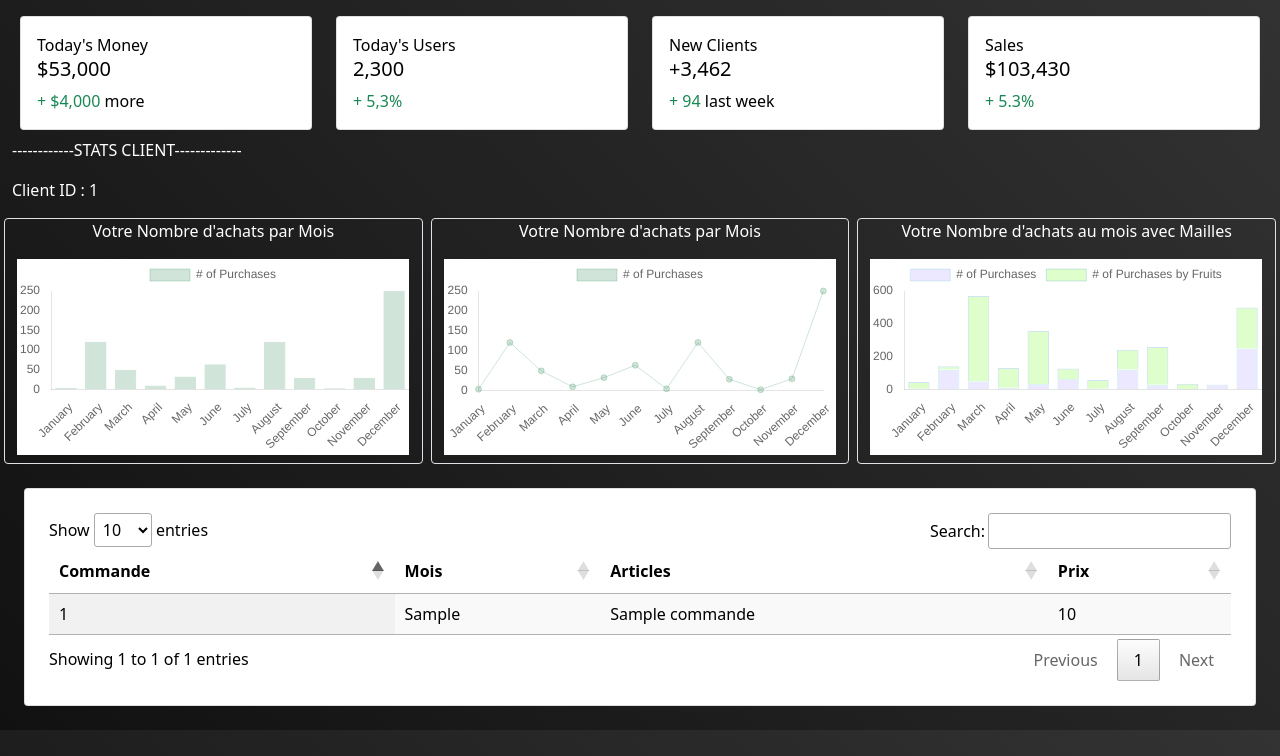
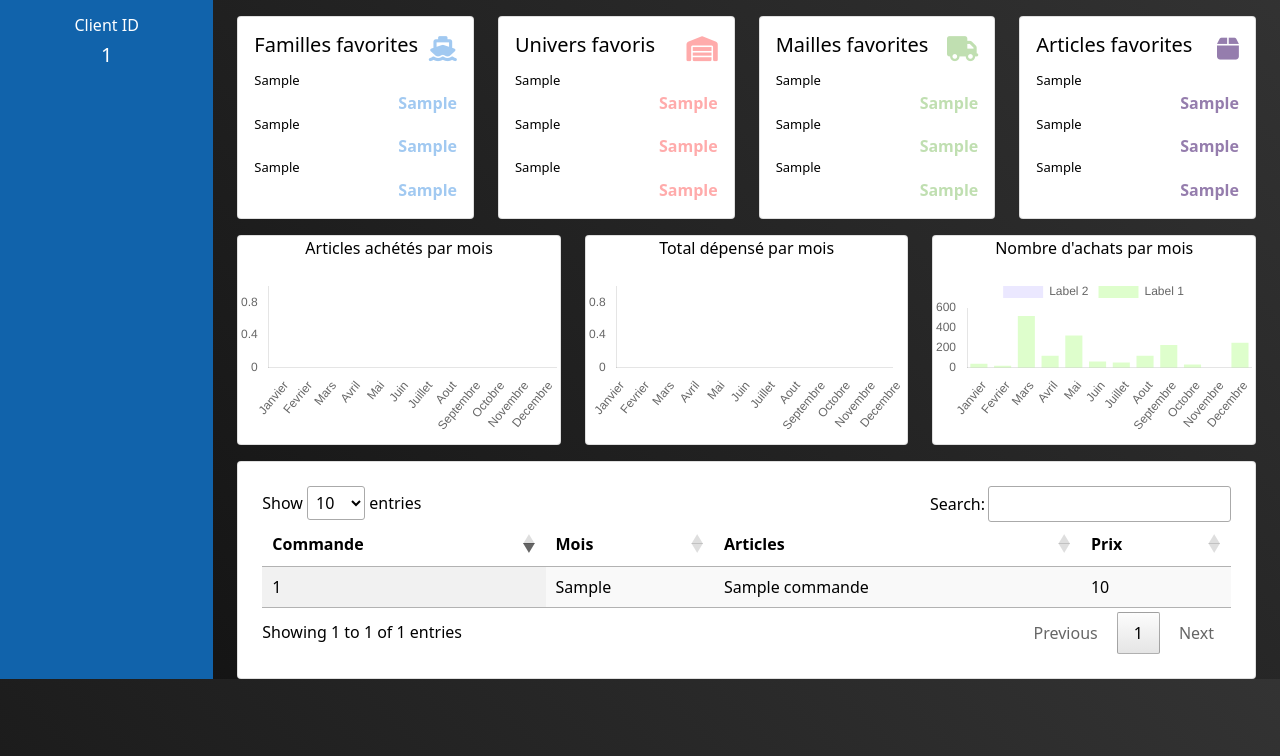
Before and after one commit to Estiennejeremy/T-DAT-901, a Django app: template DataHub/DataHub/templates/DataHub/home.html in a window 1280 px wide. Shown: the part 44-800 px from the top of the page. Run offline with Django 3.2, Linux system fonts and the light colour scheme; the template is opened without the code that fills it: most values are stand-ins (such as "Sample title", 1, 10 or a date in 2020); some libraries are stand-ins or nearby versions.

Commit message:
new commit

```diff
--- a/DataHub/DataHub/templates/DataHub/base.html
+++ b/DataHub/DataHub/templates/DataHub/base.html
@@ -4,7 +4,6 @@
     <head>
         <meta charset="utf-8" />
         <title>KaDo</title>
-
         <link rel="stylesheet" type="text/css" href="{% static 'css/style.css' %}"/>
         <link rel="stylesheet" type="text/css" href="https://cdn.jsdelivr.net/npm/bootstrap@5.1.3/dist/css/bootstrap.min.css" integrity="sha384-1BmE4kWBq78iYhFldvKuhfTAU6auU8tT94WrHftjDbrCEXSU1oBoqyl2QvZ6jIW3" crossorigin="anonymous">
         <link rel="stylesheet" type="text/css" href="https://cdn.datatables.net/1.10.22/css/jquery.dataTables.css" />
--- a/DataHub/DataHub/templates/DataHub/home.html
+++ b/DataHub/DataHub/templates/DataHub/home.html
@@ -1,151 +1,150 @@
 {% extends "DataHub/base.html" %}
 {% block content %}
 
-<div class="content mt-3">
-
-    <div class="row m-2 ">
-        <div class="col-xl-3 col-sm-6 mb-xl-0 mb-4">
+<div class="content">
+    <div class="row m-0">
+        <div class="col-2 m-0 pt-3" style="background-color: rgb(17, 99, 171);">
+            <center>
+                <h6>Client ID</h6>
+                <h5>{{ clientID }}</h5>
+            </center>
+        </div>
+        <div class="col m-0">
+            <div class="row m-0 mt-3">
+                <div class="col-xl-3 col-sm-6 mb-xl-0 mb-3">
                     <div class="card">
                         <div class="card-body p-3">
                             <div class="row">
-                        <div class="col-7">
-                            <div class="numbers">
-                                <p class="text-sm mb-0 text-capitalize font-weight-bold">Today's Money</p>
-                                <h5 class="font-weight-bolder">$53,000</h5>
-                                <span class="text-success text-sm font-weight-bolder">+ $4,000</span>
-                                <span class="text-sm">more</span>
+                                <h5 class="font-weight-bolder">Familles favorites
+                                    <span style="float: right; font-size: 25px; color: #A1C9F1;">
+                                        <i class="fa fa-ship"></i>
+                                    </span>
+                                </h5>
+                            </div>
+                            <div class="row">
+                                <div class="col-9" style="font-size: 13px;">{{ mostFamilles.index.0|slice:"0:25" }}</div>
+                                <div class="col" style="text-align: right; color: #A1C9F1;"><b>{{ mostFamilles.data.0 }}</b></div>
+                            </div>
+                            <div class="row">
+                                <div class="col-9" style="font-size: 13px;">{{ mostFamilles.index.1|slice:"0:25" }}</div>
+                                <div class="col" style="text-align: right; color: #A1C9F1;"><b>{{ mostFamilles.data.1 }}</b></div>
+                            </div>
+                            <div class="row">
+                                <div class="col-10" style="font-size: 13px;">{{ mostFamilles.index.2|slice:"0:25" }}</div>
+                                <div class="col" style="text-align: right; color: #A1C9F1;"><b>{{ mostFamilles.data.2 }}</b></div>
                             </div>
                         </div>
-                        <div class="col-5 text-end my-auto">
-                            <div class="icon icon-shape bg-gradient-primary shadow text-center border-radius-md">
-                                <i class="ni ni-money-coins text-lg opacity-10" aria-hidden="true"></i>
+                    </div>
+                </div>
+                <div class="col-xl-3 col-sm-6 mb-xl-0 mb-3">
+                    <div class="card">
+                        <div class="card-body p-3">
+                            <div class="row">
+                                <h5 class="font-weight-bolder">Univers favoris
+                                    <span style="float: right; font-size: 25px; color: #FFABAB;">
+                                        <i class="fa fa-warehouse"></i>
+                                    </span>
+                                </h5>
+                            </div>
+                            <div class="row">
+                                <div class="col-9" style="font-size: 13px;">{{ mostUnivers.index.0|slice:"0:25" }}</div>
+                                <div class="col" style="text-align: right; color: #FFABAB;"><b>{{ mostUnivers.data.0 }}</b></div>
+                            </div>
+                            <div class="row">
+                                <div class="col-9" style="font-size: 13px;">{{ mostUnivers.index.1|slice:"0:25" }}</div>
+                                <div class="col" style="text-align: right; color: #FFABAB;"><b>{{ mostUnivers.data.1 }}</b></div>
+                            </div>
+                            <div class="row">
+                                <div class="col-9" style="font-size: 13px;">{{ mostUnivers.index.2|slice:"0:25" }}</div>
+                                <div class="col" style="text-align: right; color: #FFABAB;"><b>{{ mostUnivers.data.2 }}</b></div>
+                            </div>
+                        </div>
+                    </div>
+                </div>
+                <div class="col-xl-3 col-sm-6 mb-xl-0 mb-3">
+                    <div class="card">
+                        <div class="card-body p-3">
+                            <div class="row">
+                                <h5 class="font-weight-bolder">Mailles favorites
+                                    <span style="float: right; font-size: 25px; color: #C0DFB1;">
+                                        <i class="fa fa-truck"></i>
+                                    </span>
+                                </h5>
+                            </div>
+                            <div class="row">
+                                <div class="col-10" style="font-size: 13px;">{{ mostMailles.index.0|slice:"0:25" }}</div>
+                                <div class="col" style="text-align: right; color: #C0DFB1;"><b>{{ mostMailles.data.0 }}</b></div>
+                            </div>
+                            <div class="row">
+                                <div class="col-10" style="font-size: 13px;">{{ mostMailles.index.1|slice:"0:25" }}</div>
+                                <div class="col" style="text-align: right; color: #C0DFB1;"><b>{{ mostMailles.data.1 }}</b></div>
+                            </div>
+                            <div class="row">
+                                <div class="col-10" style="font-size: 13px;">{{ mostMailles.index.2|slice:"0:25" }}</div>
+                                <div class="col" style="text-align: right; color: #C0DFB1;"><b>{{ mostMailles.data.2 }}</b></div>
+                            </div>
+                        </div>
+                    </div>
+                </div>
+                <div class="col-xl-3 col-sm-6 mb-xl-0 mb-3">
+                    <div class="card">
+                        <div class="card-body p-3">
+                            <div class="row">
+                                <h5 class="font-weight-bolder">Articles favorites
+                                    <span style="float: right; font-size: 25px; color: #957DAD;">
+                                        <i class="fa fa-box"></i>
+                                    </span>
+                                </h5>
+
+                            </div>
+                            <div class="row">
+                                <div class="col-10" style="font-size: 13px;">{{ mostArticles.index.0|slice:"0:25" }}</div>
+                                <div class="col" style="text-align: right; color: #957DAD;"><b>{{ mostArticles.data.0 }}</b></div>
+                            </div>
+                            <div class="row">
+                                <div class="col-10" style="font-size: 13px;">{{ mostArticles.index.1|slice:"0:25" }}</div>
+                                <div class="col" style="text-align: right; color: #957DAD;"><b>{{ mostArticles.data.1 }}</b></div>
+                            </div>
+                            <div class="row">
+                                <div class="col-10" style="font-size: 13px;">{{ mostArticles.index.2|slice:"0:25" }}</div>
+                                <div class="col" style="text-align: right; color: #957DAD;"><b>{{ mostArticles.data.2 }}</b></div>
                             </div>
                         </div>
                     </div>
                 </div>
             </div>
-        </div>
-        <div class="col-xl-3 col-sm-6 mb-xl-0 mb-4">
+            <div class="row m-0 mt-3">
+                <div class="col-xl-4 col-sm-8 mb-xl-0 mb-3">
                     <div class="card">
-                <div class="card-body p-3">
-                    <div class="row">
-                        <div class="col-7">
-                            <div class="numbers">
-                                <p class="text-sm mb-0 text-capitalize font-weight-bold">Today's Users</p>
-                                <h5 class="font-weight-bolder">2,300</h5>
-                                <span class="text-success text-sm font-weight-bolder">+ 5,3%</span>
+                        <p class="text-center">
+                            Articles achétés par mois
+                        </p>
+                        <canvas id="myChart" class="mb-2"> </canvas>
                     </div>
                 </div>
-                        <div class="col-5 text-end my-auto">
-                            <div class="icon icon-shape bg-gradient-primary shadow text-center border-radius-md">
-                                <i class="ni ni-world text-lg opacity-10" aria-hidden="true"></i>
+                <div class="col-xl-4 col-sm-8 mb-xl-0 mb-3">
+                    <div class="card">
+                        <p class="text-center">
+                            Total dépensé par mois
+                        </p>
+                        <canvas id="myChartLineChart" class="mb-2"> </canvas>
                     </div>
                 </div>
-                    </div>
-                </div>
-            </div>
-        </div>
-        <div class="col-xl-3 col-sm-6 mb-xl-0 mb-4">
+                <div class="col-xl-4 col-sm-8 mb-xl-0 mb-3">
                     <div class="card">
-                <div class="card-body p-3">
-                    <div class="row">
-                        <div class="col-7">
-                            <div class="numbers">
-                                <p class="text-sm mb-0 text-capitalize font-weight-bold">New Clients</p>
-                                <h5 class="font-weight-bolder">+3,462</h5>
-                                <span class="text-success text-sm font-weight-bolder">+ 94</span>
-                                <span class="text-sm">last week</span>
-                            </div>
-                        </div>
-                        <div class="col-5 text-end my-auto">
-                            <div class="icon icon-shape bg-gradient-primary shadow text-center border-radius-md">
-                                <i class="ni ni-paper-diploma text-lg opacity-10" aria-hidden="true"></i>
-                            </div>
-                        </div>
-                    </div>
-                </div>
-            </div>
-        </div>
-        <div class="col-xl-3 col-sm-6">
-            <div class="card">
-                <div class="card-body p-3">
-                    <div class="row">
-                        <div class="col-7">
-                            <div class="numbers">
-                                <p class="text-sm mb-0 text-capitalize font-weight-bold">Sales</p>
-                                <h5 class="font-weight-bolder">$103,430</h5>
-                                <span class="text-success text-sm font-weight-bolder">+ 5.3%</span>
-                            </div>
-                        </div>
-                        <div class="col-5 text-end my-auto">
-                            <div class="icon icon-shape bg-gradient-primary shadow text-center border-radius-md">
-                                <i class="ni ni-cart text-lg opacity-10" aria-hidden="true"></i>
-                            </div>
-                        </div>
-                    </div>
-                </div>
+                        <p class="text-center">
+                            Nombre d'achats par mois
+                        </p>
+                        <canvas id="myChartMailles" class="mb-2"> </canvas>
                     </div>
                 </div>
             </div>
 
-    <div class="container-fluid">
-        <div>
-            <p>------------STATS CLIENT-------------</p>
-            <p>Client ID : {{ clientID }}</p>
-        </div>
-        <div class="row">
-            <div class="col border rounded mx-1">
-                <p class="text-center">
-                    Votre Nombre d'achats par Mois
-                </p>
-                <canvas id="myChart" class="mb-2"> </canvas>
-            </div>
-            <div class="col border rounded mx-1">
-                <p class="text-center">
-                    Votre Nombre d'achats par Mois
-                </p>
-                <canvas id="myChartLineChart" class="mb-2"> </canvas>
-            </div>
-            <div class="col border rounded mx-1">
-                <p class="text-center">
-                    Votre Nombre d'achats au mois avec Mailles
-                </p>
-                <canvas id="myChartMailles" class="mb-2"> </canvas>
-            </div>
-        </div>
-        <!--
-            <p>---------------GENERAL---------------<p>
-            <p>
-                Total d'articles commandés : {{clientTotal}}<br/>
-                Total dépensé : {{clientSumPrice}}<br/>
-                Mois de prédilections : {{bestMois}} - {{totalBestMois}} articles commandés<br/>
-                Article le plus chère : {{clientMaxArticle}} - {{clientMaxPrice}}€ - {{maxArticleOccurences}} achats<br/>
-                Article le moins chère : {{clientMinArticle}} - {{clientMinPrice}}€ - {{minArticleOccurences}} achats<br/>
-                Nombre de commandes : {{nombreCommandes}}<br/>
-                Prix moyen des articles commandés : {{clientMeanPrice}}€<br/>
-                Nombre d'article par commande en moyenne : {{nbParCommande}}<br/>
-            </p>
-        <div>
-            <p>---------MEILLEURE COMMANDE---------<p>
-            <p>
-                Plus grosse commande : {{bestCommande}} - Mois : {{monthBestCommande}}<br/>
-                {{nbBestCommande}} articles - {{priceBestCommande}}€<br/>
-            </p>
-        </div>
-        <div>
-            <p>--------MEILLEURES CATEGORIES--------<p>
-            <p>
-                Famille la plus commandée : {{bestFamille}} - {{totalBestFamille}} articles<br/>
-                Univers le plus commandé : {{bestUnivers}} - {{totalBestUnivers}} articles<br/>
-                Maille la plus commandée : {{bestMaille}} - {{totalBestMaille}} articles<br/>
-                Article le plus commandé : {{bestArticle}} - {{totalBestArticle}} articles<br/>
-            </p>
-        </div>
-        -->
-    </div>
 
-    <div class="card m-4 p-4">
-        <table id="example" class="display" style="width:100%">
+            <div class="row m-0 mt-3">
+                <div class="col mb-xl-0 mb-3">
+                    <div class="card col p-4">
+                        <table id="myTable" class="display" style="width:100%">
                             <thead>
                                 <tr>
                                     <th>Commande</th>
@@ -167,81 +166,41 @@
                         </table>
                     </div>
                 </div>
+            </div>
+        </div>
+    </div>
+</div>
 
 
 
 <script>
 
     $(document).ready(function() {
-        $('#example').DataTable();
+        $('#myTable').DataTable({
+            "order": [[ 0, "desc" ]],
+            "bDestroy": true
+
+        });
     } );
-    var CommandesClient = "{{ CommandesClient|safe }}";
-    console.log (CommandesClient)
-
-    var myTable = $('#example').DataTable({
-        "paging": true,
-        "lengthChange": true,
-        "searching": true,
-        "ordering": true,
-        "info": true,
-        "autoWidth": true,
-    });
-
 
 
     const ctx = document.getElementById('myChart');
     const ctxLineChart = document.getElementById('myChartLineChart');
     const ctxMailleChart = document.getElementById('myChartMailles');
-    var a = "{{totalByMonth|safe}}";
-    console.log("Data =+>", a);
-    const JanuaryUserBought = 4;
-    const FebruaryUserBought = 121;
-    const MarchUserBought = 50;
-    const AprilUserBought = 10;
-    const MayUserBought = 33;
-    const JuneUserBought = 64;
-    const JulyUserBought = 5;
-    const AugustUserBought = 121;
-    const SeptemberUserBought = 29;
-    const OctoberUserBought = 3;
-    const NovemberUserBought = 30;
-    const DecemberUserBought = 250;
+    var labels = ['Janvier', 'Fevrier', 'Mars', 'Avril', 'Mai', 'Juin', 'Juillet', 'Aout', 'Septembre', 'Octobre', 'Novembre', 'Decembre']
+    var priceByMonth = JSON.parse("{{priceByMonth|safe}}");
+    var totalByMonth = JSON.parse("{{totalByMonth|safe}}");
+
+
     const myChart = new Chart(ctx, {
         type: 'bar',
         data: {
-            labels: ['January', 'February', 'March', 'April', 'May', 'June', 'July', 'August', 'September', 'October', 'November', 'December'],
+            labels: labels,
             datasets: [{
-                label: '# of Purchases',
-                data: [JanuaryUserBought, FebruaryUserBought, MarchUserBought, AprilUserBought, MayUserBought, JuneUserBought, JulyUserBought, AugustUserBought, SeptemberUserBought, OctoberUserBought, NovemberUserBought, DecemberUserBought],
-                backgroundColor: [
-                    // 'rgba(255, 99, 132, 0.2)',
-                    // 'rgba(54, 162, 235, 0.2)',
-                    // 'rgba(255, 206, 86, 0.2)',
-                    // 'rgba(75, 192, 192, 0.2)',
-                    // 'rgba(153, 122, 255, 0.2)',
-                    // 'rgba(153, 142, 255, 0.2)',
-                    // 'rgba(153, 152, 255, 0.2)',
-                    // 'rgba(177, 162, 255, 0.2)',
-                    // 'rgba(194, 189, 164, 0.2)',
-                    // 'rgba(25, 159, 64, 0.2)',
-                    'rgba(21, 119, 64, 0.2)'
-                    // 'rgba(100, 100, 122, 0.2)'
-                ],
-                borderColor: [
-                    // 'rgba(255, 99, 132, 0.2)',
-                    //     'rgba(54, 162, 235, 0.2)',
-                    //     'rgba(255, 206, 86, 0.2)',
-                    //     'rgba(75, 192, 192, 0.2)',
-                    //     'rgba(153, 122, 255, 0.2)',
-                    //     'rgba(153, 142, 255, 0.2)',
-                    //     'rgba(153, 152, 255, 0.2)',
-                    //     'rgba(177, 162, 255, 0.2)',
-                    //     'rgba(194, 189, 164, 0.2)',
-                    //     'rgba(25, 159, 64, 0.2)',
-                    'rgba(21, 119, 64, 0.2)'
-                    // 'rgba(100, 100, 122, 0.2)'
-                ],
-                borderWidth: 1
+                data: totalByMonth,
+                backgroundColor: ['rgba(21, 119, 64, 0.2)'],
+                borderWidth: 0,
+                borderRadius: 5,
             }]
         },
         options: {
@@ -257,6 +216,11 @@
                     },
                     beginAtZero: true
                 }
+            },
+            plugins: {
+                legend: {
+                    display: false
+                }
             }
         }
     }); myChartMailles
@@ -264,17 +228,16 @@
     const myChartLineChart = new Chart(ctxLineChart, {
         type: 'line',
         data: {
-            labels: ['January', 'February', 'March', 'April', 'May', 'June', 'July', 'August', 'September', 'October', 'November', 'December'],
+            labels: labels,
             datasets: [{
-                label: '# of Purchases',
-                data: [JanuaryUserBought, FebruaryUserBought, MarchUserBought, AprilUserBought, MayUserBought, JuneUserBought, JulyUserBought, AugustUserBought, SeptemberUserBought, OctoberUserBought, NovemberUserBought, DecemberUserBought],
+                data: priceByMonth,
                 backgroundColor: [
                     'rgba(21, 119, 64, 0.2)'
                 ],
                 borderColor: [
                     'rgba(21, 119, 64, 0.2)'
                 ],
-                borderWidth: 1
+                borderWidth: 2
             }]
         },
         options: {
@@ -289,6 +252,11 @@
                         display: false,
                     },
                     beginAtZero: true
+                }
+            },
+            plugins: {
+                legend: {
+                    display: false
                 }
             }
         }
@@ -322,31 +290,25 @@
         DecemberUserBoughtMail0
     ]
     let datasetchartmaille = {
-        label: '# of Purchases by Fruits',
+        label: 'Label 1',
         data: mailData,
         backgroundColor: [
             'rgba(93, 251, 0, 0.2)'
         ],
-        borderColor: [
-            'rgba(35, 122, 192, 0.2)'
-        ],
-        borderWidth: 1
+        borderWidth: 0
     };
     const myChartMaillesChart = new Chart(ctxMailleChart, {
         type: 'bar',
         data: {
-            labels: ['January', 'February', 'March', 'April', 'May', 'June', 'July', 'August', 'September', 'October', 'November', 'December'],
+            labels: labels,
             datasets: [
                 {
-                    label: '# of Purchases',
-                    data: [JanuaryUserBought, FebruaryUserBought, MarchUserBought, AprilUserBought, MayUserBought, JuneUserBought, JulyUserBought, AugustUserBought, SeptemberUserBought, OctoberUserBought, NovemberUserBought, DecemberUserBought],
+                    label: 'Label 2',
+                    data: [],
                     backgroundColor: [
                         'rgba(153, 142, 255, 0.2)'
                     ],
-                    borderColor: [
-                        'rgba(75, 192, 192, 0.2)'
-                    ],
-                    borderWidth: 1
+                    borderWidth: 0
                 },
                 datasetchartmaille
             ]
```
Also changed, not shown: DataHub/DataHub/views.py (+36 -20 lines). Lines whose indentation alone changed are shown as unchanged.
